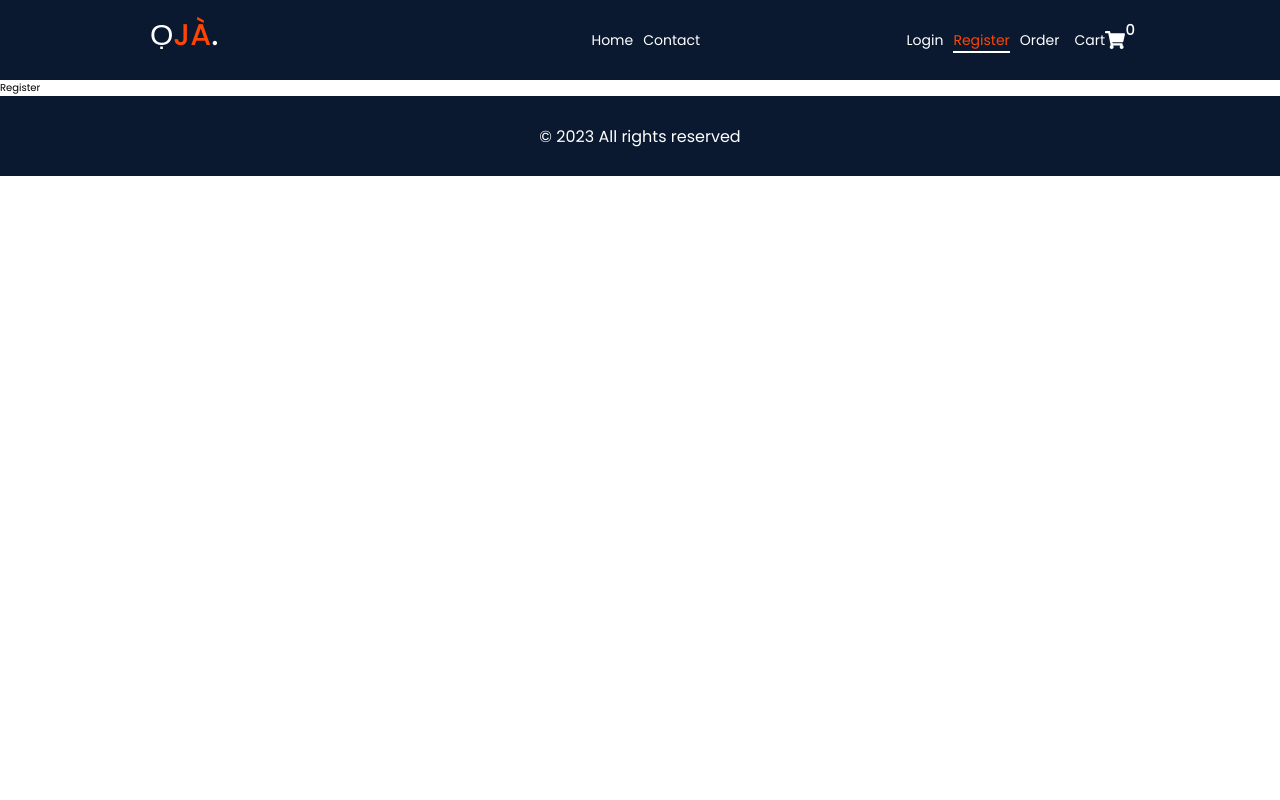
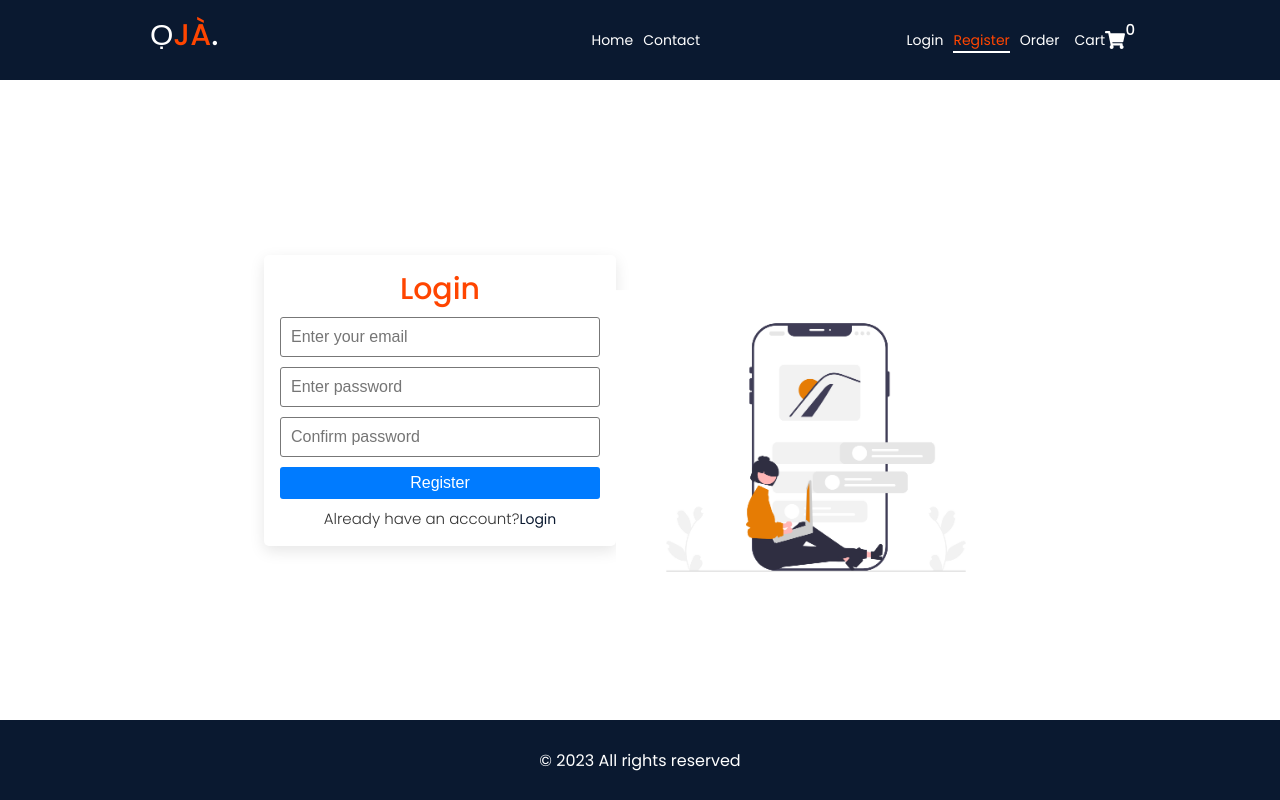
Before and after one commit to Lizdev-05/oja, a React (Create React App) app: page /register in a window 1280 px wide. Built offline with nearby package versions, Linux system fonts and the light colour scheme.

Commit message:
Complete register boilerplate

```diff
--- a/src/pages/auth/Register.js
+++ b/src/pages/auth/Register.js
@@ -1,7 +1,35 @@
 import React from "react";
+import { Link } from "react-router-dom";
+import registerImg from "../../assets/register.png";
+import Card from "../../components/card/Card";
+import style from "./Auth.module.scss";
 
 const Register = () => {
-  return <div>Register</div>;
+  return (
+    <section className={`container ${style.auth}`}>
+      <Card>
+        <div className={style.form}>
+          <h2>Login</h2>
+          <form>
+            <input type="email" placeholder="Enter your email" required />
+            <input type="password" placeholder="Enter password" required />
+            <input type="password" placeholder="Confirm password" required />
+            <button className="--btn --btn-primary --btn-block">
+              Register
+            </button>
+          </form>
+
+          <span className={style.register}>
+            <p>Already have an account?</p>
+            <Link to="/login">Login</Link>
+          </span>
+        </div>
+      </Card>
+      <div className={style.img}>
+        <img src={registerImg} alt="Register Description" width="400" />
+      </div>
+    </section>
+  );
 };
 
 export default Register;
```
